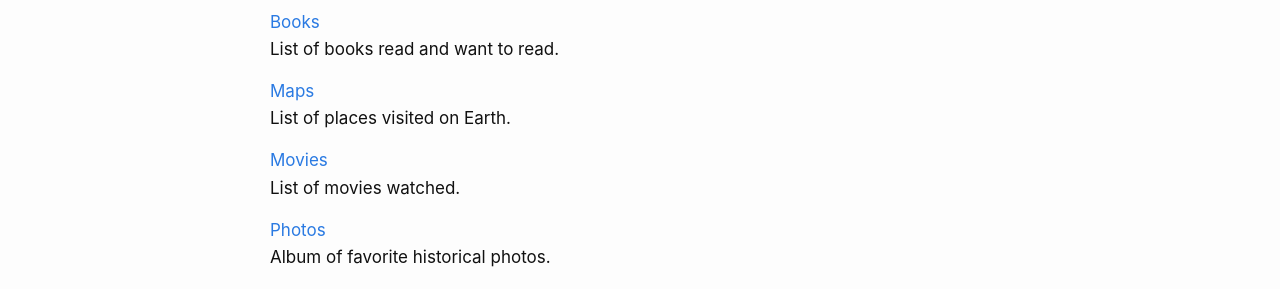
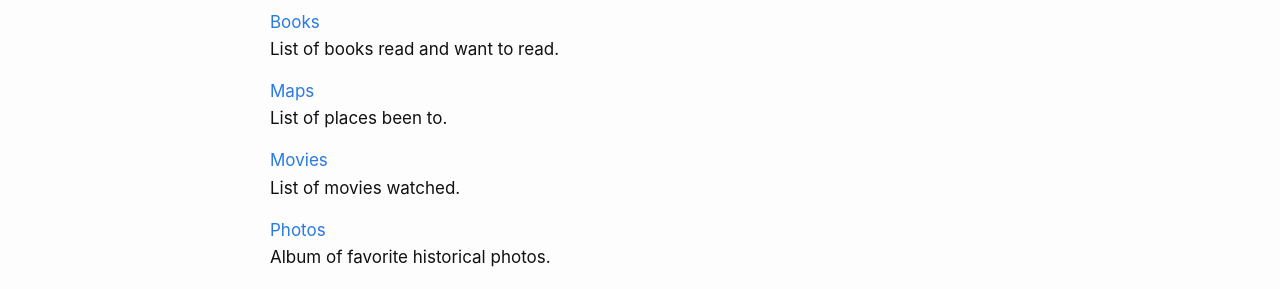
Before and after one commit to link-daniel/link.github.io, a Jekyll site: the page built from collection.md, in a window 1280 px wide. Shown: the part 227-516 px from the top of the page. Built offline with Jekyll 4.4.1, drawn with Linux system fonts in a browser that asks for light colours.

Commit message:
Update collection.md

```diff
--- a/collection.md
+++ b/collection.md
@@ -14,7 +14,7 @@ List of books read and want to read.
 
 [Maps](/maps)
 <br>
-List of places visited on Earth.
+List of places been to.
 
 <a href="https://www.imdb.com/user/ur85826373/watchlist?sort=date_added%2Cdesc&view=detail">Movies</a>
 <br>
```
